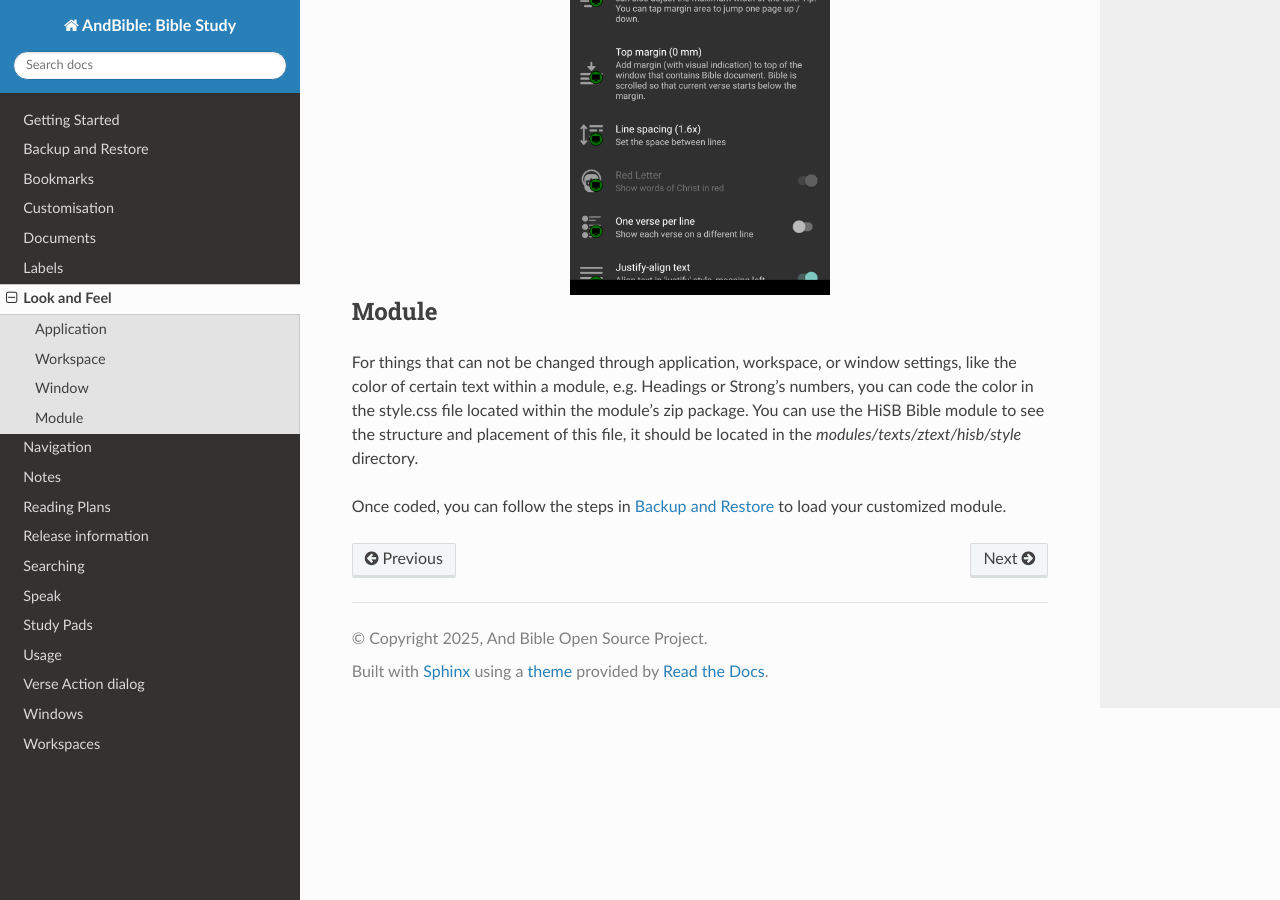
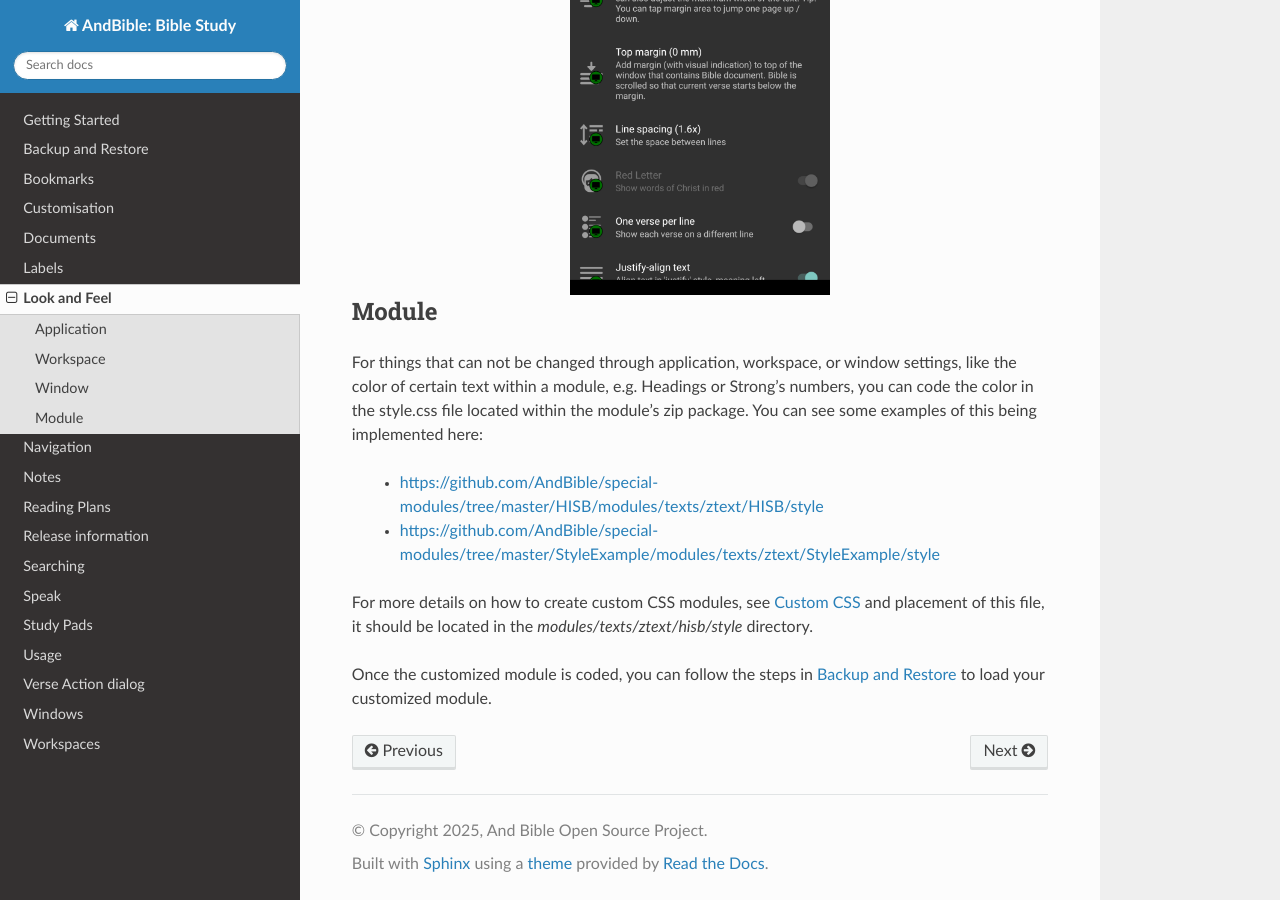
Before and after one commit to AndBible/docs, a Sphinx documentation site: the page built from docs/source/look_and_feel.rst, in a window 1280 px wide and 900 px high, scrolled down 3225 px. Built offline with Sphinx 7.4.7 and the Read the Docs theme 3.1.0, drawn with Linux system fonts in a browser that asks for light colours; pages that are not in the unit, such as notebooks, are missing from menus.

Commit message:
Add custom css example and link to Custom CSS documentation

```diff
--- a/docs/source/look_and_feel.rst
+++ b/docs/source/look_and_feel.rst
@@ -90,9 +90,14 @@ Module
 For things that can not be changed through application, workspace, or window
 settings, like the color of certain text within a module, e.g. Headings or
 Strong's numbers, you can code the color in the style.css file located within
-the module's zip package. You can use the HiSB Bible module to see the structure
+the module's zip package. You can see some examples of this being implemented here:
+
+  - https://github.com/AndBible/special-modules/tree/master/HISB/modules/texts/ztext/HISB/style
+  - https://github.com/AndBible/special-modules/tree/master/StyleExample/modules/texts/ztext/StyleExample/style
+
+For more details on how to create custom CSS modules, see :doc:`Custom CSS<customisation/custom_css>`
 and placement of this file, it should be located in the `modules/texts/ztext/hisb/style`
 directory.
 
-Once coded, you can follow the steps in :doc:`Backup and Restore</backup_restore>`
-to load your customized module.
+Once the customized module is coded, you can follow the steps in
+:doc:`Backup and Restore</backup_restore>` to load your customized module.
```
